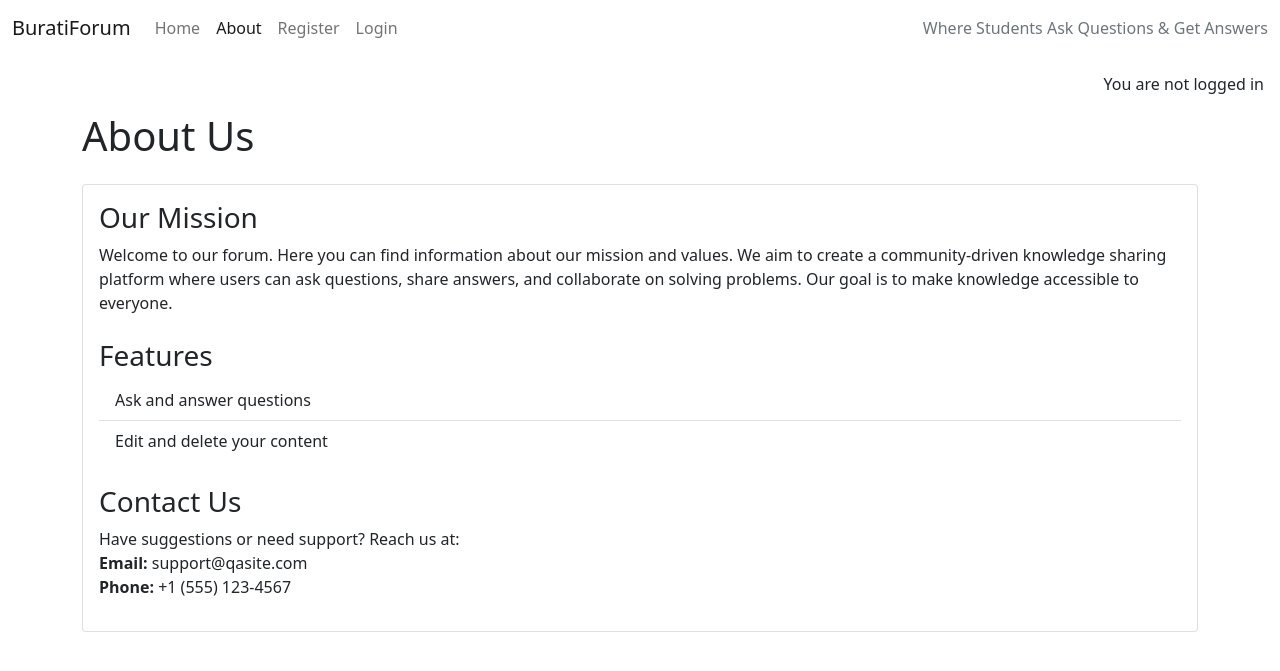
After one commit to MAbuhanif/burati-forum, a Django app: page /profile/about/ in a window 1280 px wide. The commit adds this page. Shown: the top 671 px of the page. Run offline with Django 5.2, Linux system fonts and the light colour scheme; parts of the project's set-up code (start-up, migrations or seed data) failed here and were passed over.

Commit message:
Add About page and update navigation links

```diff
--- /dev/null
+++ b/forumuser/templates/forumuser/about.html
@@ -0,0 +1,33 @@
+{% extends 'base.html' %}
+
+{% block content %}
+<div class="container">
+    <h1>About Us</h1>
+    <div class="card mt-4">
+        <div class="card-body">
+            <h3 class="card-title">Our Mission</h3>
+            <p class="card-text">
+                Welcome to our forum. Here you can find information about our mission and values.
+                We aim to create a community-driven knowledge sharing platform where users can
+                ask questions, share answers, and collaborate on solving problems. Our goal is
+                to make knowledge accessible to everyone.
+            </p>
+
+            <h3 class="mt-4">Features</h3>
+            <ul class="list-group list-group-flush">
+                <li class="list-group-item">Ask and answer questions</li>
+                <li class="list-group-item">Edit and delete your content</li>
+            </ul>
+
+            <h3 class="mt-4">Contact Us</h3>
+            <p>
+                Have suggestions or need support? Reach us at:
+                <br>
+                <strong>Email:</strong> support@qasite.com
+                <br>
+                <strong>Phone:</strong> +1 (555) 123-4567
+            </p>
+        </div>
+    </div>
+</div>
+{% endblock %}
--- a/forumuser/urls.py
+++ b/forumuser/urls.py
@@ -2,5 +2,6 @@ from django.urls import path
 from forumuser import views as user_views
 
 urlpatterns = [
+    path('about/', user_views.about, name='about'),
     path('', user_views.profile, name='profile'),
 ]
--- a/forumuser/views.py
+++ b/forumuser/views.py
@@ -3,6 +3,8 @@ from django.contrib.auth.decorators import login_required
 from .models import Profile
 from .forms import UserForm, ProfileForm
 
+
+# Profile view
 @login_required
 def profile(request):
     try:
@@ -26,3 +28,8 @@ def profile(request):
         'profile_form': profile_form,
         'profile': profile
     })
+
+
+# About view
+def about(request):
+    return render(request, 'forumuser/about.html')
--- a/templates/base.html
+++ b/templates/base.html
@@ -5,6 +5,7 @@
 {% url 'account_signup' as signup_url %}
 {% url 'account_logout' as logout_url %}
 {% url 'profile' as profile_url %}
+{% url 'about' as about_url %}
 
 <!DOCTYPE html>
 <html class="h-100" lang="en">
@@ -44,6 +45,10 @@
                     <li class="nav-item">
                         <a class="nav-link {% if request.path == home %}active{% endif %}" aria-current="page"
                             href="{% url 'question_list' %}">Home</a>
+                    </li>
+                    <li class="nav-item">
+                        <a class="nav-link {% if request.path == about_url %}active{% endif %}" aria-current="page"
+                            href="{% url 'about' %}">About</a>
                     </li>
                     {% if user.is_authenticated %}
                     <li class="nav-item">
```
